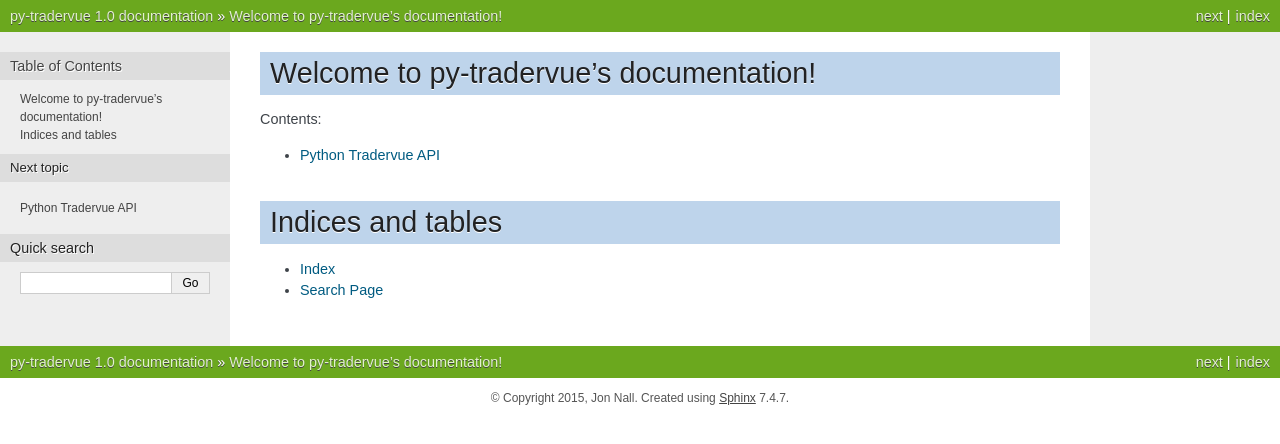
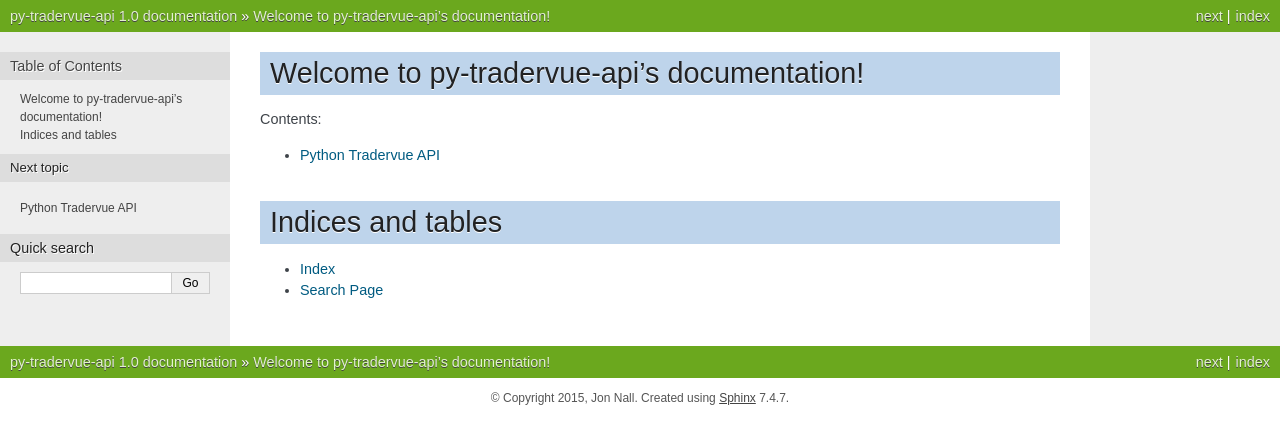
Before and after one commit to nall/py-tradervue-api, a Sphinx documentation site: the page built from docs/source/index.rst, in a window 1280 px wide. Shown: the top 444 px of the page. Built offline with Sphinx 7.4.7, drawn with Linux system fonts in a browser that asks for light colours.

Commit message:
Moved to py-tradervue-api

```diff
--- a/docs/source/conf.py
+++ b/docs/source/conf.py
@@ -1,6 +1,6 @@
 # -*- coding: utf-8 -*-
 #
-# py-tradervue documentation build configuration file, created by
+# py-tradervue-api documentation build configuration file, created by
 # sphinx-quickstart on Wed Dec  2 18:38:05 2015.
 #
 # This file is execfile()d with the current directory set to its
@@ -50,7 +50,7 @@
 master_doc = 'index'
 
 # General information about the project.
-project = u'py-tradervue'
+project = u'py-tradervue-api'
 copyright = u'2015, Jon Nall'
 author = u'Jon Nall'
 
@@ -226,7 +226,7 @@
 # (source start file, target name, title,
 #  author, documentclass [howto, manual, or own class]).
 latex_documents = [
-  (master_doc, 'py-tradervue.tex', u'py-tradervue Documentation',
+  (master_doc, 'py-tradervue-api.tex', u'py-tradervue-api Documentation',
    u'Jon Nall', 'manual'),
 ]
 
@@ -256,7 +256,7 @@
 # One entry per manual page. List of tuples
 # (source start file, name, description, authors, manual section).
 man_pages = [
-    (master_doc, 'py-tradervue', u'py-tradervue Documentation',
+    (master_doc, 'py-tradervue-api', u'py-tradervue-api Documentation',
      [author], 1)
 ]
 
@@ -270,8 +270,8 @@
 # (source start file, target name, title, author,
 #  dir menu entry, description, category)
 texinfo_documents = [
-  (master_doc, 'py-tradervue', u'py-tradervue Documentation',
-   author, 'py-tradervue', 'One line description of project.',
+  (master_doc, 'py-tradervue-api', u'py-tradervue-api Documentation',
+   author, 'py-tradervue-api', 'One line description of project.',
    'Miscellaneous'),
 ]
 
--- a/docs/source/index.rst
+++ b/docs/source/index.rst
@@ -1,17 +1,17 @@
-.. py-tradervue documentation master file, created by
+.. py-tradervue-api documentation master file, created by
    sphinx-quickstart on Wed Dec  2 18:38:05 2015.
    You can adapt this file completely to your liking, but it should at least
    contain the root `toctree` directive.
 
-Welcome to py-tradervue's documentation!
-========================================
+Welcome to py-tradervue-api's documentation!
+============================================
 
 Contents:
 
 .. toctree::
    :maxdepth: 2
 
-   py-tradervue
+   py-tradervue-api
 
 
 Indices and tables
```
Also changed, not shown: README.md (+1 -1 lines), docs/source/py-tradervue-api.rst (renamed from docs/source/py-tradervue.rst), 1 other file.
